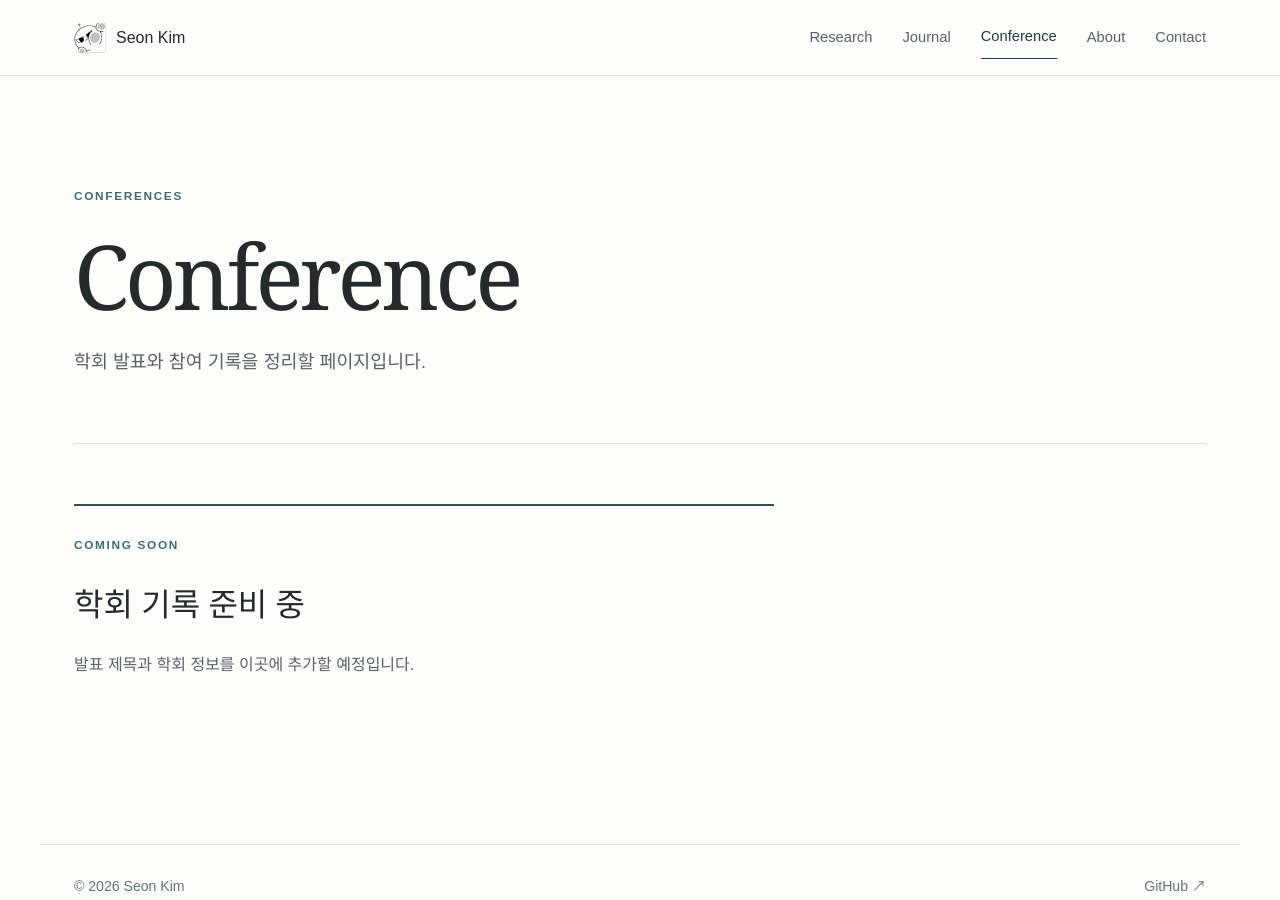
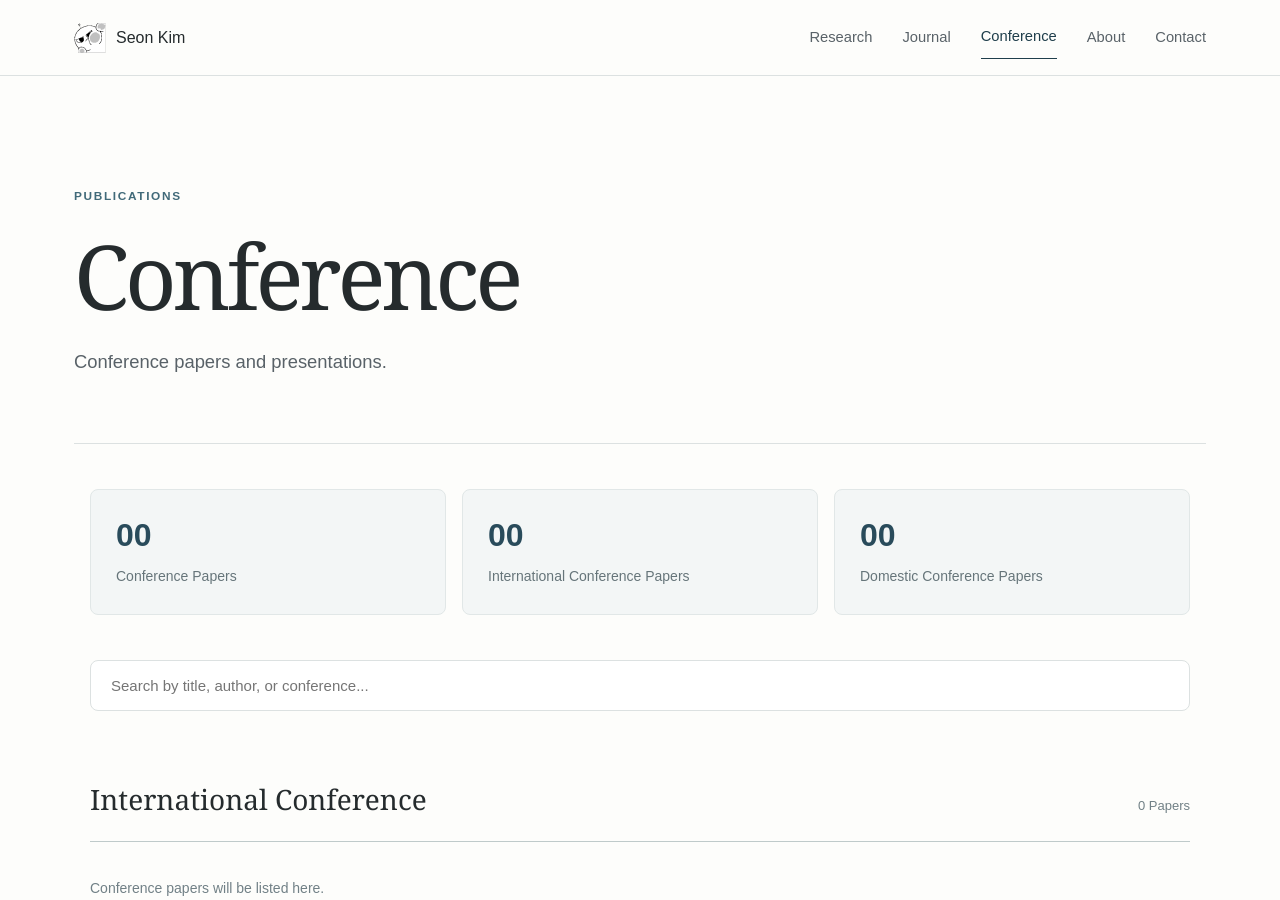
Before and after one commit to KSO012/KSO012.github.io, a Jekyll site: the page built from conference.md, in a window 1280 px wide and 900 px high. Built offline with Jekyll 4.4.1, drawn with Linux system fonts in a browser that asks for light colours; some of the changed text lies outside the part shown.

Commit message:
Update conference.md

```diff
--- a/conference.md
+++ b/conference.md
@@ -4,5 +4,211 @@ title: Conference
 nav: conference
 permalink: /conference/
 ---
-<section class="page-intro"><div class="eyebrow">CONFERENCES</div><h1>Conference</h1><p>학회 발표와 참여 기록을 정리할 페이지입니다.</p></section>
-<div class="project-card"><span class="eyebrow">COMING SOON</span><h2>학회 기록 준비 중</h2><p>발표 제목과 학회 정보를 이곳에 추가할 예정입니다.</p></div>
+
+<section class="page-intro">
+  <div class="eyebrow">PUBLICATIONS</div>
+  <h1>Conference</h1>
+  <p>Conference papers and presentations.</p>
+</section>
+
+<div class="journal-page conference-page">
+
+  <!-- Publication Statistics -->
+  <div class="journal-stats">
+
+    <div class="journal-stat">
+      <strong>00</strong>
+      <span>Conference Papers</span>
+    </div>
+
+    <a href="#international"
+       class="journal-stat journal-stat-link">
+      <strong>00</strong>
+      <span>International Conference Papers</span>
+    </a>
+
+    <a href="#domestic"
+       class="journal-stat journal-stat-link">
+      <strong>00</strong>
+      <span>Domestic Conference Papers</span>
+    </a>
+
+  </div>
+
+  <!-- Search -->
+  <div class="journal-search">
+    <input
+      type="search"
+      id="journal-search"
+      placeholder="Search by title, author, or conference..."
+      aria-label="Search conference papers"
+    >
+  </div>
+
+  <!-- International Conference -->
+  <section class="journal-section" id="international">
+
+    <div class="journal-section-header">
+      <h2>International Conference</h2>
+      <span>0 Papers</span>
+    </div>
+
+    <!-- Add international papers here -->
+
+    <p class="journal-empty">
+      Conference papers will be listed here.
+    </p>
+
+  </section>
+
+  <!-- Domestic Conference -->
+  <section class="journal-section" id="domestic">
+
+    <div class="journal-section-header">
+      <h2>Domestic Conference</h2>
+      <span>0 Papers</span>
+    </div>
+
+    <!-- Add domestic papers here -->
+
+    <p class="journal-empty">
+      Conference papers will be listed here.
+    </p>
+
+  </section>
+
+  <p id="conference-no-results" hidden>
+    No matching conference papers found.
+  </p>
+
+</div>
+
+<!-- Conference Functions -->
+<script>
+document.addEventListener("DOMContentLoaded", function () {
+
+  const page = document.querySelector(".conference-page");
+
+  if (!page) return;
+
+  const internationalSection =
+    page.querySelector("#international");
+
+  const domesticSection =
+    page.querySelector("#domestic");
+
+  // 1. Count conference papers
+  const international = internationalSection.querySelectorAll(
+    ".journal-paper"
+  ).length;
+
+  const domestic = domesticSection.querySelectorAll(
+    ".journal-paper"
+  ).length;
+
+  const total = international + domestic;
+
+  // 2. Update statistics
+  const stats = page.querySelectorAll(
+    ".journal-stats .journal-stat"
+  );
+
+  const counts = [total, international, domestic];
+
+  stats.forEach(function (stat, index) {
+    const number = stat.querySelector("strong");
+
+    if (number) {
+      number.textContent =
+        String(counts[index]).padStart(2, "0");
+    }
+  });
+
+  // 3. Update statistics labels
+  if (stats.length >= 3) {
+    stats[0].querySelector("span").textContent =
+      "Conference " + (total === 1 ? "Paper" : "Papers");
+
+    stats[1].querySelector("span").textContent =
+      "International Conference " +
+      (international === 1 ? "Paper" : "Papers");
+
+    stats[2].querySelector("span").textContent =
+      "Domestic Conference " +
+      (domestic === 1 ? "Paper" : "Papers");
+  }
+
+  // 4. Update section counts
+  [
+    [internationalSection, international],
+    [domesticSection, domestic]
+  ].forEach(function (item) {
+
+    const section = item[0];
+    const count = item[1];
+
+    const label = section.querySelector(
+      ".journal-section-header > span"
+    );
+
+    if (label) {
+      label.textContent =
+        count + (count === 1 ? " Paper" : " Papers");
+    }
+
+    const empty = section.querySelector(".journal-empty");
+
+    if (empty) {
+      empty.hidden = count > 0;
+    }
+
+  });
+
+  // 5. Search conference papers
+  const search = page.querySelector("#journal-search");
+
+  const papers = page.querySelectorAll(".journal-paper");
+
+  const groups = page.querySelectorAll(
+    ".journal-year-group"
+  );
+
+  const noResults = page.querySelector(
+    "#conference-no-results"
+  );
+
+  search.addEventListener("input", function () {
+
+    const keyword = search.value.toLowerCase().trim();
+
+    let visibleCount = 0;
+
+    papers.forEach(function (paper) {
+
+      const text = paper.textContent.toLowerCase();
+
+      const matched = text.includes(keyword);
+
+      paper.hidden = !matched;
+
+      if (matched) visibleCount++;
+
+    });
+
+    groups.forEach(function (group) {
+
+      const visible = group.querySelectorAll(
+        ".journal-paper:not([hidden])"
+      );
+
+      group.hidden = visible.length === 0;
+
+    });
+
+    noResults.hidden =
+      keyword === "" || visibleCount > 0;
+
+  });
+
+});
+</script>
```
